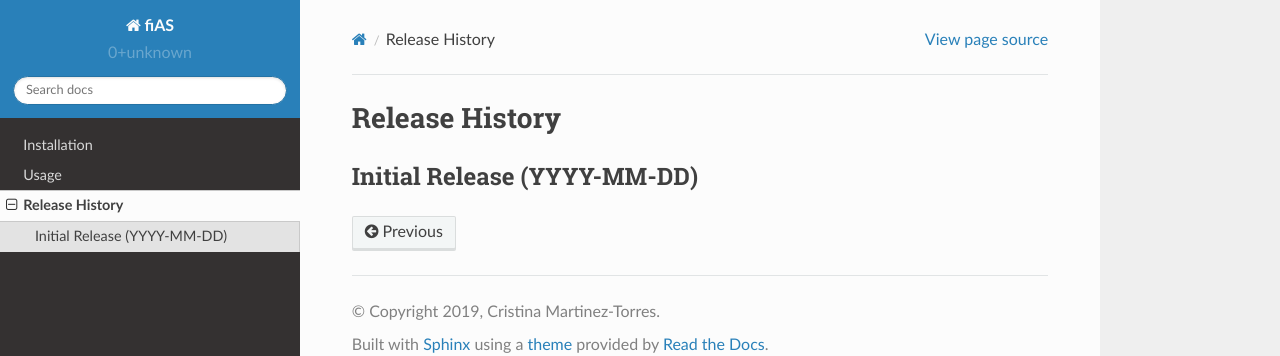
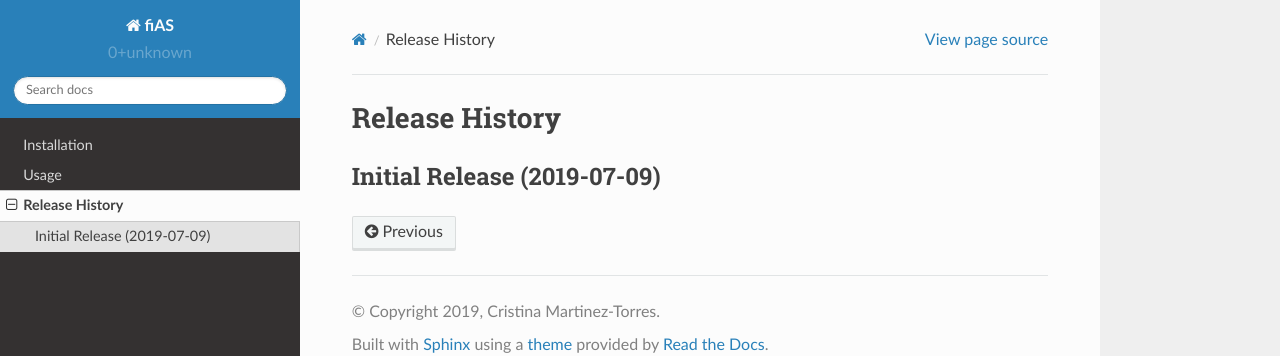
Before and after one commit to cristina-mt/fias, a Sphinx documentation site: the page built from docs/source/release-history.rst, in a window 1280 px wide. Shown: the top 356 px of the page. Built offline with Sphinx 7.4.7 and the Read the Docs theme 2.0.0, drawn with Linux system fonts in a browser that asks for light colours.

Commit message:
Update release-history.rst

```diff
--- a/docs/source/release-history.rst
+++ b/docs/source/release-history.rst
@@ -2,5 +2,5 @@
 Release History
 ===============
 
-Initial Release (YYYY-MM-DD)
+Initial Release (2019-07-09)
 ----------------------------
```
